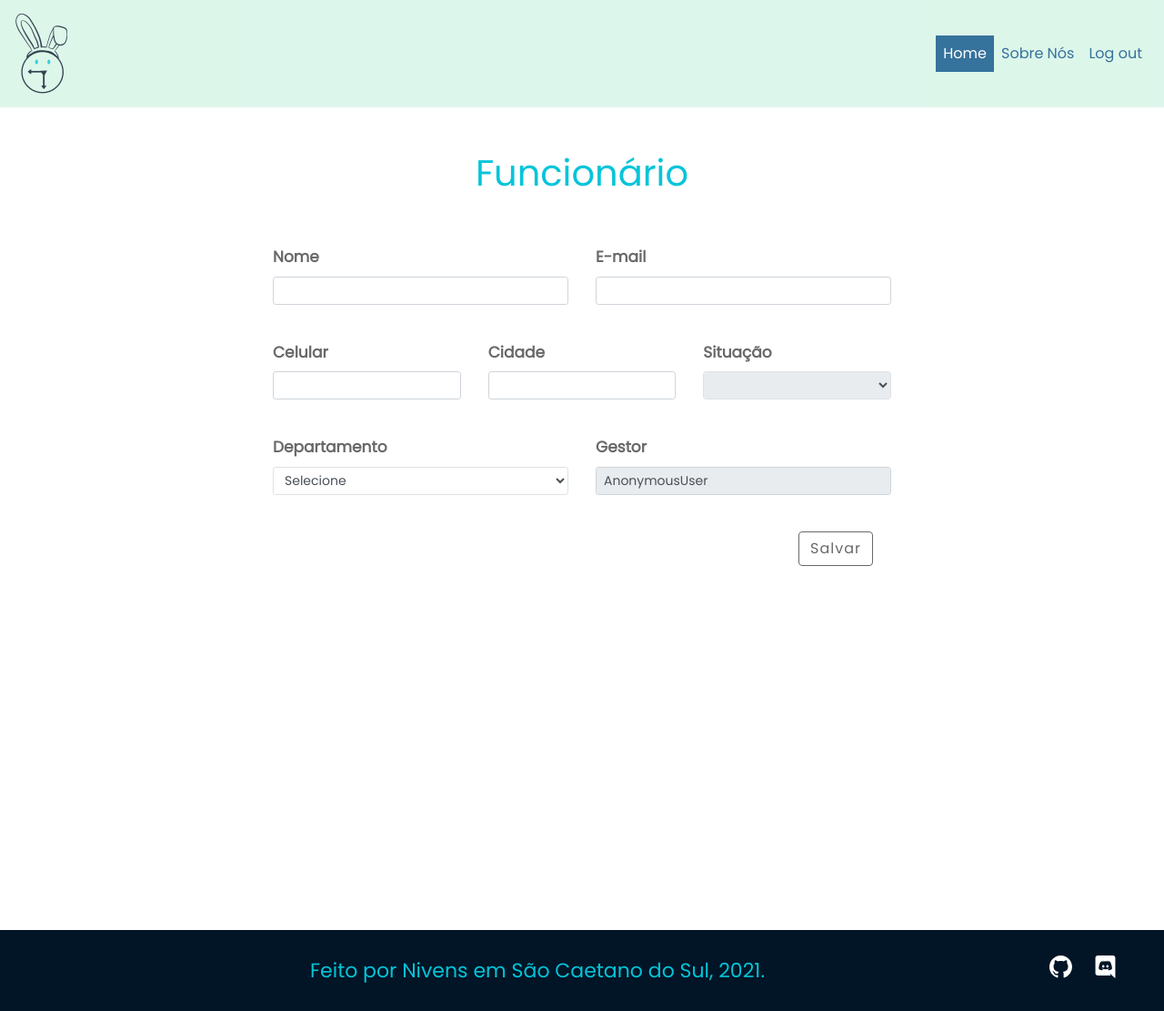
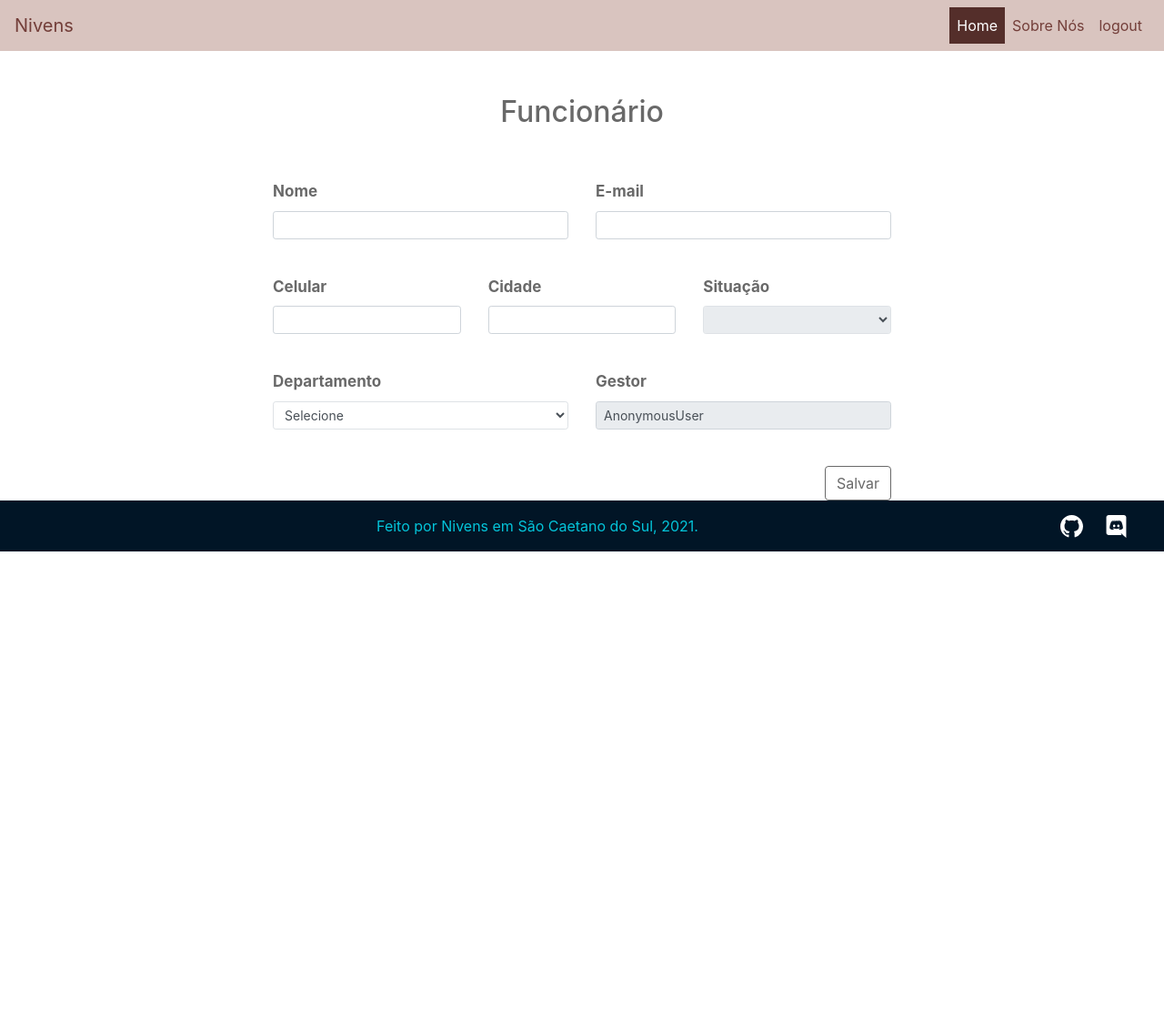
Before and after one commit to niveadaniel/Nivens, a Django app: page /edit/employee/ in a window 1280 px wide. Shown: the whole page at 91% size. After the commit the page ends 606 px from the top, so only its background shows below. Run offline with Django 3.2, Linux system fonts and the light colour scheme; data that the repository does not hold is empty; parts of the project's set-up code (start-up, migrations or seed data) failed here and were passed over; some libraries are stand-ins or nearby versions.

Commit message:
Revert "CSS feito"

```diff
--- a/nivensapp/templates/edit_employee.html
+++ b/nivensapp/templates/edit_employee.html
@@ -5,11 +5,10 @@
 
 <script type="text/javascript" src="{% static 'jquery/jquery.mask.min.js' %}"></script>
 
-
 <style>
-    h1 {
+    h2 {
         text-align: center;
-        color: ##04C4D9;
+        color: #696969;
     }
 
     .login-container{
@@ -50,7 +49,7 @@
 </style>
 
 <br><br>
-<h1 style="color:#04C4D9;">Funcionário</h1>
+<h2>Funcionário</h2>
 
 <br><br>
 
--- a/nivensapp/templates/employee_list.html
+++ b/nivensapp/templates/employee_list.html
@@ -8,12 +8,11 @@
 <link rel="stylesheet" type="text/css" href="{% static 'jquery/jquery.floatingscroll.css' %}">
 <script type="text/javascript" src="{% static 'jquery/jquery.floatingscroll.min.js' %}"></script>
 
-
 <style>
 
     h1 {
         text-align:center;
-        color: #04C4D9;
+        color: #696969;
     }
 
     .btn-success {
--- a/nivensapp/templates/footer.html
+++ b/nivensapp/templates/footer.html
@@ -18,11 +18,8 @@
     </style>
 </head>
 <body>
-
-
     <footer class="footer text-center text-lg-start">
-
-        <div class="text-center p-2" style="background-color: #011526; color: #04C4D9;">
+        <div class="text-center p-3" style="background-color: #011526; color: #04C4D9;">
             Feito por Nivens em São Caetano do Sul, 2021.
             <svg xmlns="http://www.w3.org/2000/svg" width="25" height="25" fill="currentColor" class="bi bi-discord float-sm-right ml-4 mr-4" viewBox="0 0 16 16" style="color: white;">
               <path d="M6.552 6.712c-.456 0-.816.4-.816.888s.368.888.816.888c.456 0 .816-.4.816-.888.008-.488-.36-.888-.816-.888zm2.92 0c-.456 0-.816.4-.816.888s.368.888.816.888c.456 0 .816-.4.816-.888s-.36-.888-.816-.888z"/>
--- a/nivensapp/templates/header.html
+++ b/nivensapp/templates/header.html
@@ -6,55 +6,39 @@
 <link rel="stylesheet" href="{% static 'bootstrap/css/bootstrap.min.css' %}">
 <script src="{% static 'bootstrap/js/bootstrap.min.js' %}"></script>
 <script type="text/javascript" src="{% static 'jquery/jquery.js' %}"></script>
-<link rel="stylesheet" href="https://fonts.googleapis.com/css?family=Poppins">
-<link rel="stylesheet" type="text/css" href="{% static 'css/nivens.css' %}">
-<link rel="stylesheet" href="https://cdn.jsdelivr.net/npm/bootstrap-icons@1.5.0/font/bootstrap-icons.css">
+
 <style>
     a {
-        color: #034f84;
-
+        color: #733E39;
     }
 
     .navbar-nav .nav-item.active .nav-link,
     .navbar-nav .nav-item:hover .nav-link {
         color: white;
-        background-color: #034f84;
+        background-color: #542e2a;
         margin-top: auto;
         margin-bottom: auto;
-
-    }
-
-      img{
-
-        width: 25%;
-        display: flex;
-        display: -webkit-flex;
-
     }
 
 </style>
 
-<title>NIVENS</title>
-<nav class="navbar navbar-expand-lg" style="background: #d5f4e6; opacity: 0.8; display: flex;">
-        <a class="navbar-brand" href="#">
-     <img src={% static 'img/logo.png' %} alt="logo">
-        </a>
+<title>Nivens</title>
 
+<nav class="navbar navbar-expand-lg" style="background: #D9C4BF;">
+    <a class="navbar-brand" href="#">Nivens</a>
     <button class="navbar-toggler" type="button" data-toggle="collapse" data-target="#navbarText" aria-controls="navbarText" aria-expanded="false" aria-label="Toggle navigation">
-
         <span class="navbar-toggler-icon"></span>
     </button>
-
     <div class="collapse navbar-collapse" id="navbarText">
         <ul class="navbar-nav ml-auto">
             <li class="nav-item active">
-            <a class="nav-link" href="{% url 'employee_list' %}">Home <span class="sr-only">(current)</span></a>
+                <a class="nav-link" href="{% url 'employee_list' %}">Home <span class="sr-only">(current)</span></a>
             </li>
             <li class="nav-item">
                 <a class="nav-link" href="#">Sobre Nós</a>
             </li>
             <li class="nav-item">
-              <a class="nav-link" href="/Logout/">Log out</a>
+              <a class="nav-link" href="/Logout/">logout</a>
             </li>
         </ul>
     </div>
@@ -62,6 +46,7 @@
 
 
 <div class="container">
+
     {% block main %} {% endblock %}
 
 </div>
--- a/nivensproject/settings.py
+++ b/nivensproject/settings.py
@@ -81,7 +81,7 @@ DATABASES = {
         'ENGINE': 'django.db.backends.mysql',
         'NAME': 'nivens',
         'USER': 'root', # Colocar seu usuario local
-        'PASSWORD': 'sokurov.1', # Colocar sua senha local
+        'PASSWORD': '31516440', # Colocar sua senha local
         'HOST': 'localhost', # Or an IP Address that your DB is hosted on
         'PORT': '3306',
     }
@@ -106,6 +106,7 @@ AUTH_PASSWORD_VALIDATORS = [
     },
 ]
 
+
 # Internationalization
 # https://docs.djangoproject.com/en/3.1/topics/i18n/
 
--- a/nivensproject/urls.py
+++ b/nivensproject/urls.py
@@ -13,12 +13,10 @@ Including another URLconf
     1. Import the include() function: from django.urls import include, path
     2. Add a URL to urlpatterns:  path('blog/', include('blog.urls'))
 """
-
 from django.contrib import admin
-from django.urls import include, path
+from django.urls import path, include
 
 urlpatterns = [
     path('admin/', admin.site.urls),
     path('', include('nivensapp.urls')),
-
 ]
--- a/static/css/nivens.css
+++ /dev/null
@@ -1,47 +0,0 @@
-body{
-    background-color: white;
-    font-family: Poppins, sans-serif;
-    font-style: inherit;
-    font-size: medium;
-    background: scroll;
-}
-
-.footer {
-    left: 0;
-    right: 0;
-    width: 200%;
-    padding: 20px;
-    background: #011526;
-    text-align: center;
-    margin-top: 400px;
-    font-size: 22px
-
-}
-
-button{
-    display: inline-block;
-    margin-right: 20px;
-    letter-spacing: 1px;
-    border: 1px solid transparent
-}
-
-/* Works on Firefox */
-* {
-    scrollbar-width: inherit;
-    scrollbar-color: lightblue lightgrey;
-  }
-
-  /* Works on Chrome, Edge, and Safari */
-  *::-webkit-scrollbar {
-    width: 12px;
-  }
-
-  *::-webkit-scrollbar-track {
-    background: lightblue;
-  }
-
-  *::-webkit-scrollbar-thumb {
-    background-color: lightgrey;
-    border-radius: 20px;
-    border: 3px solid  lightblue;
-  }
```
Also changed, not shown: nivensapp/templates/point_time_list.html (+3 -4 lines), nivensapp/templates/table_test.html (added, +182 -0 lines), static/img/logo.png (deleted), 1 other file.
